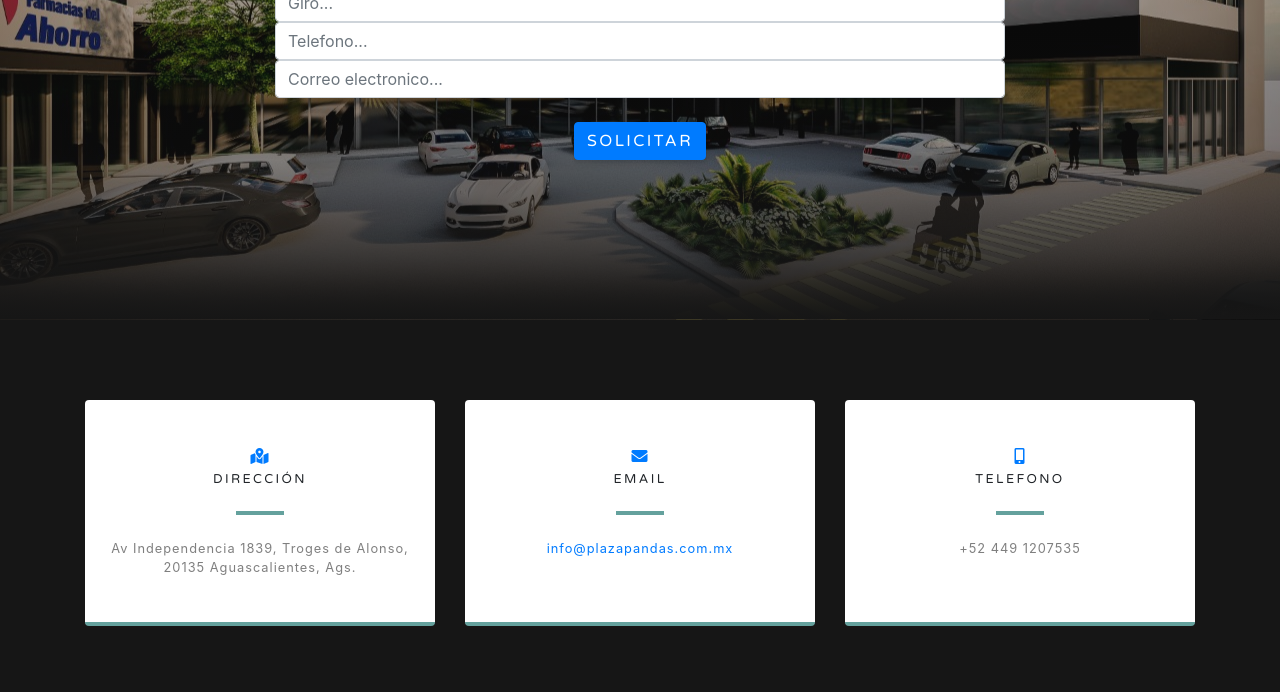
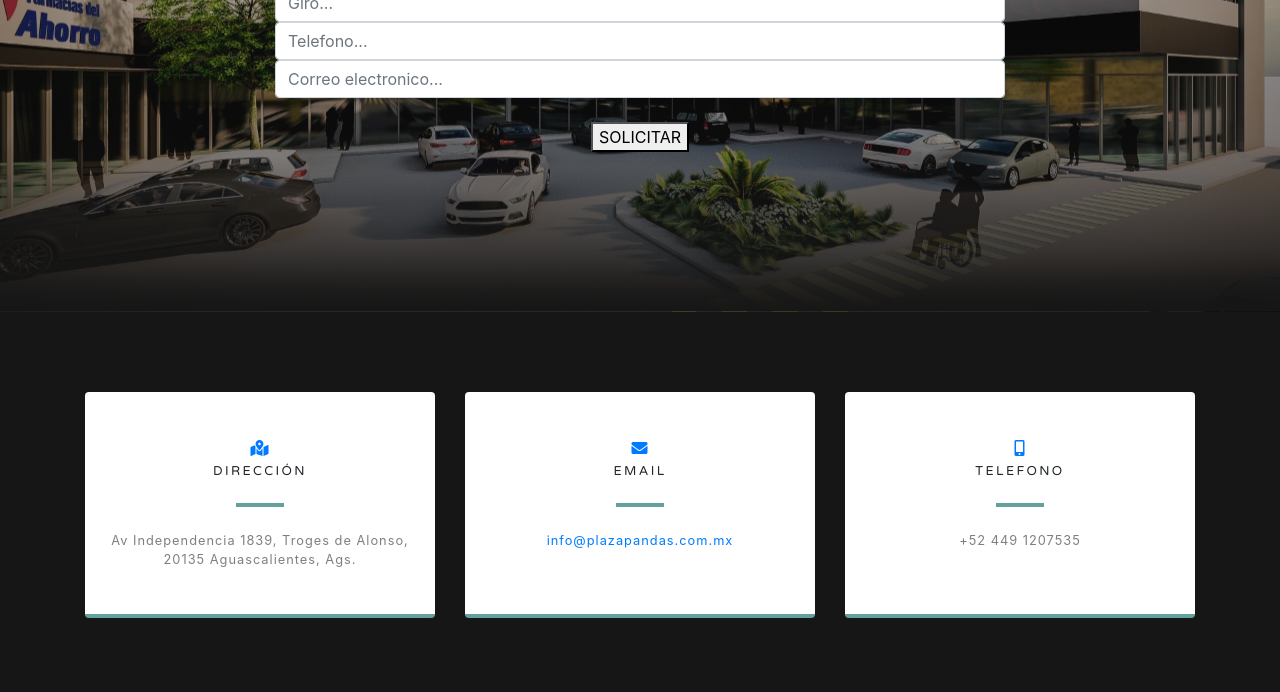
Before and after one commit to den-cmyk/PlazaPandas, a website with bundled scripts: page index.html in a window 1280 px wide. Shown: the part 3300-3992 px from the top of the page. Built offline with nearby package versions, Linux system fonts and the light colour scheme.

Commit message:
form configq

```diff
--- a/index.html
+++ b/index.html
@@ -153,7 +153,7 @@
             <input type="name" class="form-control flex-fill mr-0 mr-sm-2 mb-3 mb-sm-0" id="input-text" placeholder="Telefono...">
             <input type="email" class="form-control flex-fill mr-0 mr-sm-2 mb-3 mb-sm-0" id="inputEmail" placeholder="Correo electronico...">
             <br>
-            <button type="submit" class="btn btn-primary mx-auto">Solicitar</button>
+            <button type="submit">SOLICITAR</button>
           </form>
 
         </div>
@@ -161,7 +161,6 @@
     </div>
   </section>
 </form>
-
   <!-- Contact Section -->
   <section class="contact-section bg-black">
     <div class="container">
```
